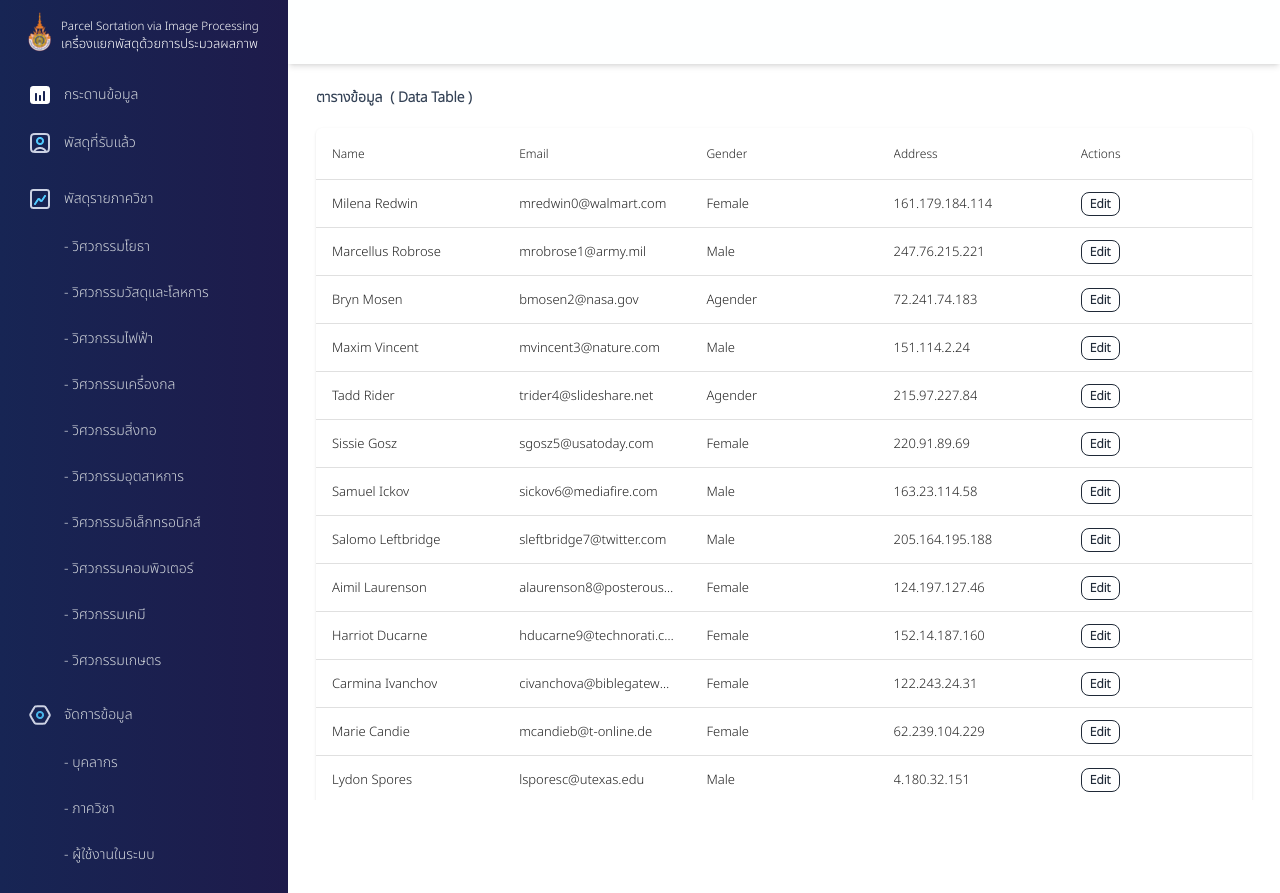
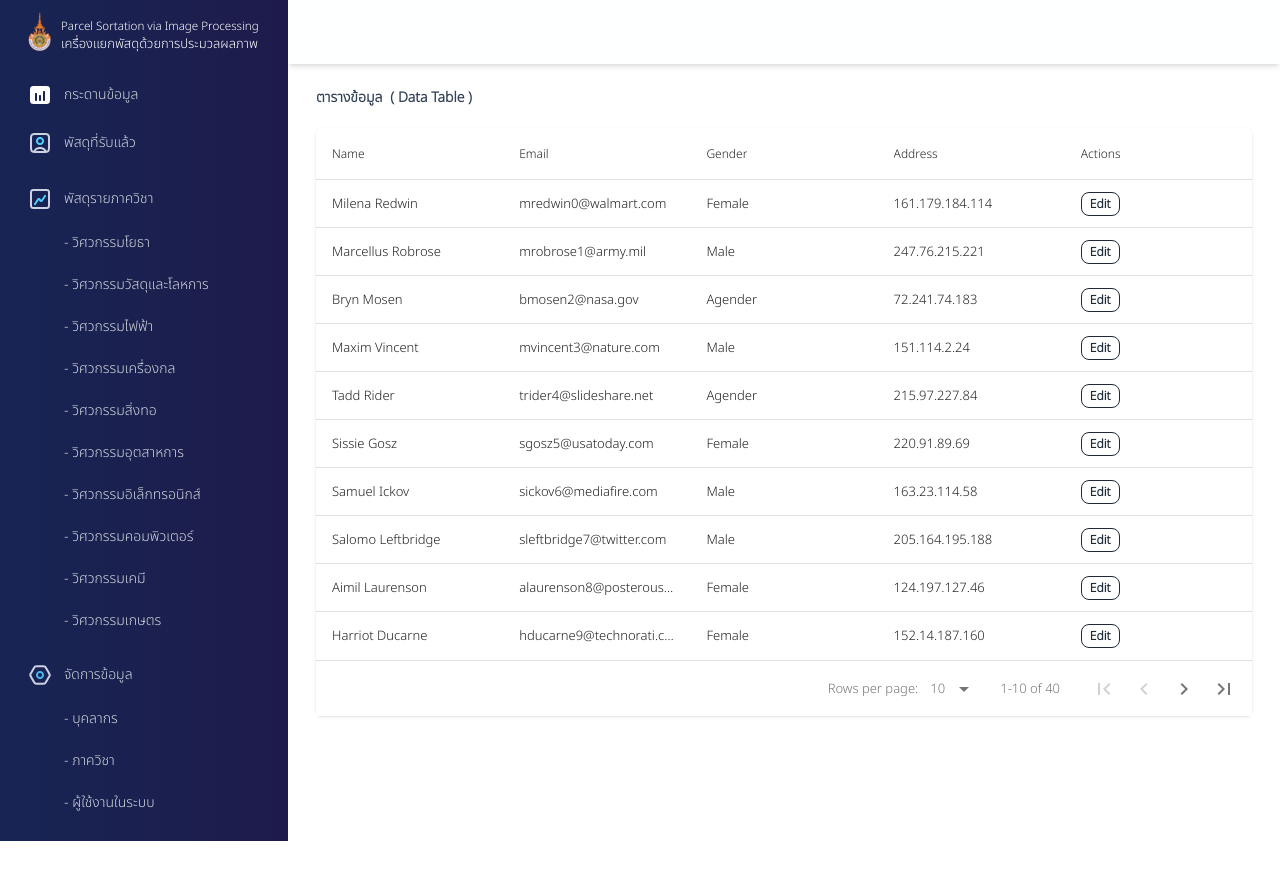
Before and after one commit to PCL-TUM/PSIP_WebApp, a React (Vite) app: page /datatable in a window 1280 px wide. After the commit the page ends 841 px from the top, so only its background shows below. Built offline with nearby package versions, Linux system fonts and the light colour scheme.

Commit message:
Update: pagination dataTable

```diff
--- a/src/App.jsx
+++ b/src/App.jsx
@@ -6,16 +6,11 @@ import './App.css'
 import { BrowserRouter, NavLink, Routes, Route } from 'react-router-dom'
 
 // import image sidebar
-import imgControl from './assets/image/icons/control.png'
 import imgLogo from './assets/image/icons/logoRMUTT.png'
 
 import imgChart_fill from './assets/image/icons/Chart_fill.png'
-import imgChat from './assets/image/icons/Chat.png'
 import imgUser from './assets/image/icons/User.png'
-import imgCalendar from './assets/image/icons/Calendar.png'
-import imgSearch from './assets/image/icons/Search.png'
 import imgChart from './assets/image/icons/Chart.png'
-import imgFolder from './assets/image/icons/Folder.png'
 import imgSetting from './assets/image/icons/Setting.png'
 
 // import components
@@ -93,7 +88,7 @@ function App() {
                 </NavLink>
               </li>
               <li className="flex rounded-md text-gray-300 text-sm text-nowrap items-center gap-x-4 mt-4 ">
-                <div className="flex w-full rounded-md p-2 ">
+                <div className="flex w-full rounded-md p-2">
                   <img src={imgChart} />
                     <span className={`${ !open && "hidden" } origin-left duration-200 ps-3 pt-0.5`}>พัสดุรายภาควิชา</span>
                 </div>
@@ -103,7 +98,7 @@ function App() {
                 <li
                   key={index}
                   className={`flex rounded-md cursor-pointer hover:bg-light-white text-gray-300 text-sm text-nowrap items-center gap-x-4
-                  ${Departments.gap ? "mt-4" : "mt-2"} ${ index === 0 && "bg-light-white" } `}
+                  ${Departments.gap ? "mt-4" : "mt-1"} ${ index === 0 && "bg-light-white" } `}
                 >
                   <NavLink
                     to={Departments.link}
@@ -117,18 +112,18 @@ function App() {
                 </li>
               ))}
 
-              <li className="flex rounded-md cursor-pointer hover:bg-light-white text-gray-300 text-sm text-nowrap items-center gap-x-4 mt-4 ">
-                <a aria-current="page" className="flex w-full rounded-md p-2" href="/">
+              <li className="flex rounded-md text-gray-300 text-sm text-nowrap items-center gap-x-4 mt-4 ">
+                <div className="flex w-full rounded-md p-2">
                   <img src={imgSetting} />
                     <span className={`${ !open && "hidden" } origin-left duration-200 ps-3 pt-0.5`}>จัดการข้อมูล </span>
-                </a>
+                </div>
               </li>
 
               {Meangement.map((Meangement, index) => (
                 <li
                   key={index}
                   className={`flex rounded-md cursor-pointer hover:bg-light-white text-gray-300 text-sm text-nowrap items-center gap-x-4
-                  ${Meangement.gap ? "mt-4" : "mt-2"} ${ index === 0 && "bg-light-white" } `}
+                  ${Meangement.gap ? "mt-4" : "mt-1"} ${ index === 0 && "bg-light-white" } `}
                 >
                   <NavLink
                     to={Meangement.link}
@@ -143,26 +138,7 @@ function App() {
               ))}
 
             </ul>
-            {/* <ul className="pt-6">
 
-              {Menus.map((Menu, index) => (
-                <li
-                  key={index}
-                  className={`flex rounded-md cursor-pointer hover:bg-light-white text-gray-300 text-sm text-nowrap items-center gap-x-4
-                  ${Menu.gap ? "mt-4" : "mt-2"} ${ index === 0 && "bg-light-white" } `}
-                >
-                  <NavLink
-                    to={Menu.link}
-                    className="flex hover:bg-neutral-900/40 w-full rounded-md p-2"
-                  >
-                    <img src={Menu.src} />
-                    <span className={`${ !open && "hidden" } origin-left duration-200 ps-3 pt-0.5`}>
-                      {Menu.title}
-                    </span>
-                  </NavLink>
-                </li>
-              ))}
-            </ul> */}
           </div>
           <div className="h-screen flex-1 overflow-y-scroll">
             <div className="bg-base-100 text-base-content sticky top-0 z-30 flex h-16 w-full justify-center bg-opacity-90 backdrop-blur transition-shadow duration-100 [transform:translate3d(0,0,0)] shadow-md">
--- a/src/components/Datatable.jsx
+++ b/src/components/Datatable.jsx
@@ -85,6 +85,12 @@ const data = [
 	{"id":40,"first_name":"Dorthea","last_name":"Garlette","email":"dgarlette13@nytimes.com","gender":"Female","ip_address":"2.138.81.95"}
 ]
 
+const paginationComponentOptions = {
+	selectAllRowsItem: true,
+	selectAllRowsItemText: 'ALL',
+  };
+
+
 function Datatable() {
   return (
 	<>
@@ -97,8 +103,10 @@ function Datatable() {
 	<div className='shadow border-opacity-40 rounded-md mt-5 '>
 		<div className='table table-zebra'>
 			<DataTable
-			columns={columns}
-			data={data}
+				columns={columns}
+				data={data}
+				pagination
+				paginationComponentOptions={paginationComponentOptions}
 			/>
 		</div>
 	</div>
```
